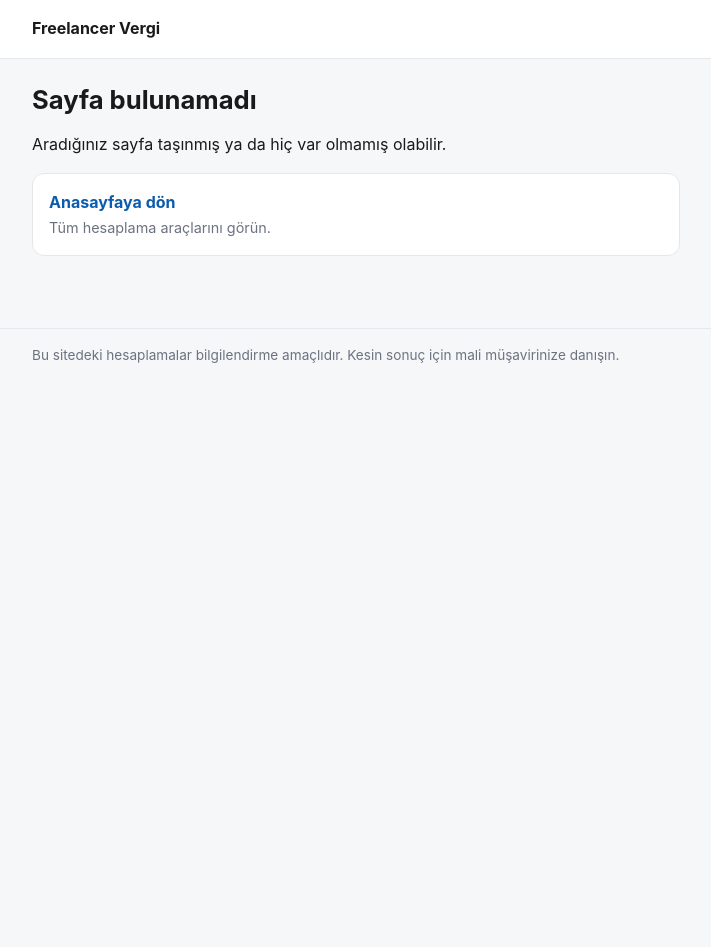
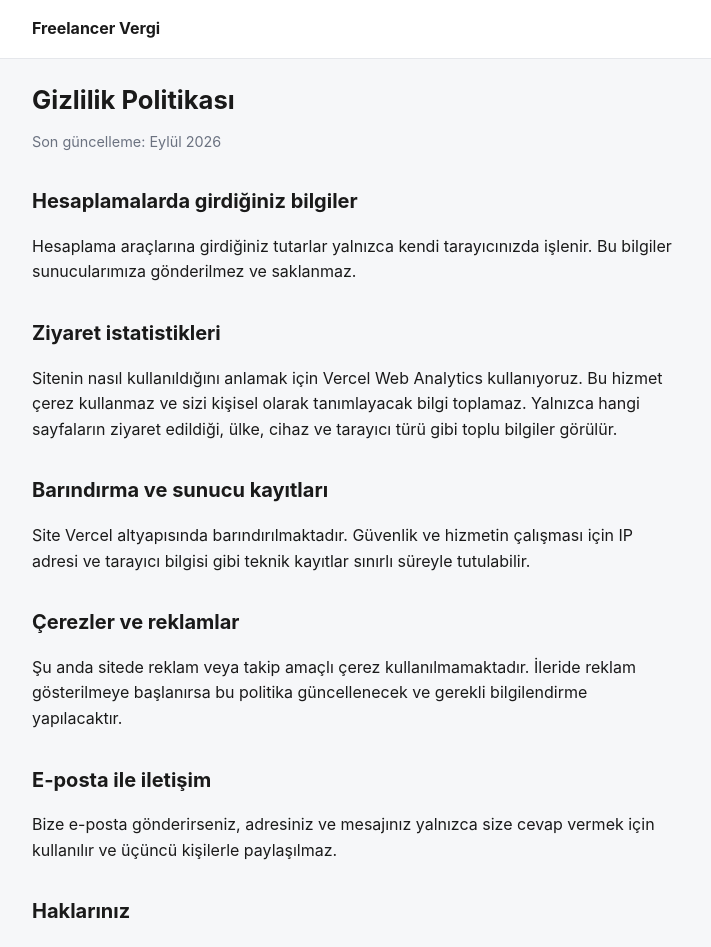
Before and after one commit to yavuzscvk-source/freelancer-vergi, a Next.js app: page /gizlilik-politikasi in a window 1280 px wide. Before the commit this address had no page. Shown: the top 947 px of the page, without its empty margins (284-995 px from the left). Before the commit the page ends 800 px from the top, so only its background shows below. Built offline with nearby package versions, Linux system fonts and the light colour scheme.

Commit message:
Create page.js

```diff
--- /dev/null
+++ b/app/gizlilik-politikasi/page.js
@@ -0,0 +1,33 @@
+import Link from "next/link";
+
+export const metadata = {
+  title: "Gizlilik Politikası",
+  description: "Freelancer Vergi gizlilik politikası: hangi verilerin toplandığı ve nasıl kullanıldığı.",
+};
+
+export default function Gizlilik() {
+  return (
+    <>
+      <h1>Gizlilik Politikası</h1>
+      <p className="muted">Son güncelleme: Eylül 2026</p>
+
+      <h2>Hesaplamalarda girdiğiniz bilgiler</h2>
+      <p>Hesaplama araçlarına girdiğiniz tutarlar yalnızca kendi tarayıcınızda işlenir. Bu bilgiler sunucularımıza gönderilmez ve saklanmaz.</p>
+
+      <h2>Ziyaret istatistikleri</h2>
+      <p>Sitenin nasıl kullanıldığını anlamak için Vercel Web Analytics kullanıyoruz. Bu hizmet çerez kullanmaz ve sizi kişisel olarak tanımlayacak bilgi toplamaz. Yalnızca hangi sayfaların ziyaret edildiği, ülke, cihaz ve tarayıcı türü gibi toplu bilgiler görülür.</p>
+
+      <h2>Barındırma ve sunucu kayıtları</h2>
+      <p>Site Vercel altyapısında barındırılmaktadır. Güvenlik ve hizmetin çalışması için IP adresi ve tarayıcı bilgisi gibi teknik kayıtlar sınırlı süreyle tutulabilir.</p>
+
+      <h2>Çerezler ve reklamlar</h2>
+      <p>Şu anda sitede reklam veya takip amaçlı çerez kullanılmamaktadır. İleride reklam gösterilmeye başlanırsa bu politika güncellenecek ve gerekli bilgilendirme yapılacaktır.</p>
+
+      <h2>E-posta ile iletişim</h2>
+      <p>Bize e-posta gönderirseniz, adresiniz ve mesajınız yalnızca size cevap vermek için kullanılır ve üçüncü kişilerle paylaşılmaz.</p>
+
+      <h2>Haklarınız</h2>
+      <p>6698 sayılı Kişisel Verilerin Korunması Kanunu kapsamındaki talepleriniz için <a href="mailto:freelancervergi@gmail.com">freelancervergi@gmail.com</a> adresine yazabilirsiniz. Diğer konular için <Link href="/iletisim">iletişim</Link> sayfasını kullanabilirsiniz.</p>
+    </>
+  );
+}
```
